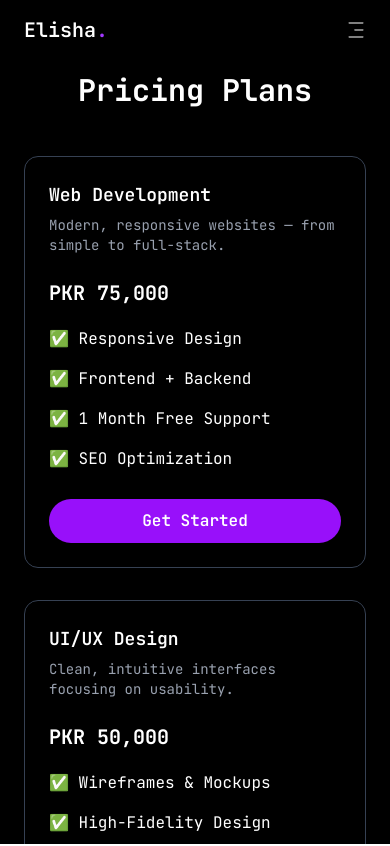
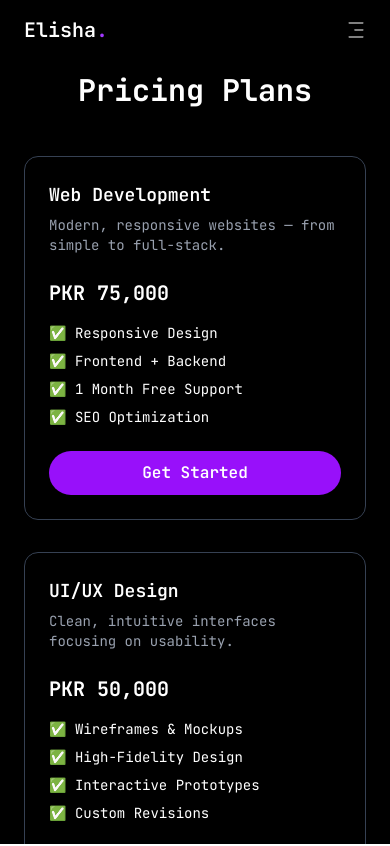
Before and after one commit to elishabhatti/elisha-portfolio, a Next.js app: page /pricing in a window 390 px wide. Shown: the top 846 px of the page. Built offline with nearby package versions, Linux system fonts and the light colour scheme.

Commit message:
made the list of pricing plans responsive

```diff
--- a/app/pricing/page.jsx
+++ b/app/pricing/page.jsx
@@ -92,7 +92,7 @@ export default function PricingPlans() {
                   {plan.features.map((feature, index) => (
                     <li
                       key={index}
-                      className="flex xl:text-md sm:text-md items-center gap-1"
+                      className="text-sm sm:text-base md:text-md lg:text-lg xl:text-1xl"
                     >
                       ✅ {feature}
                     </li>
```
